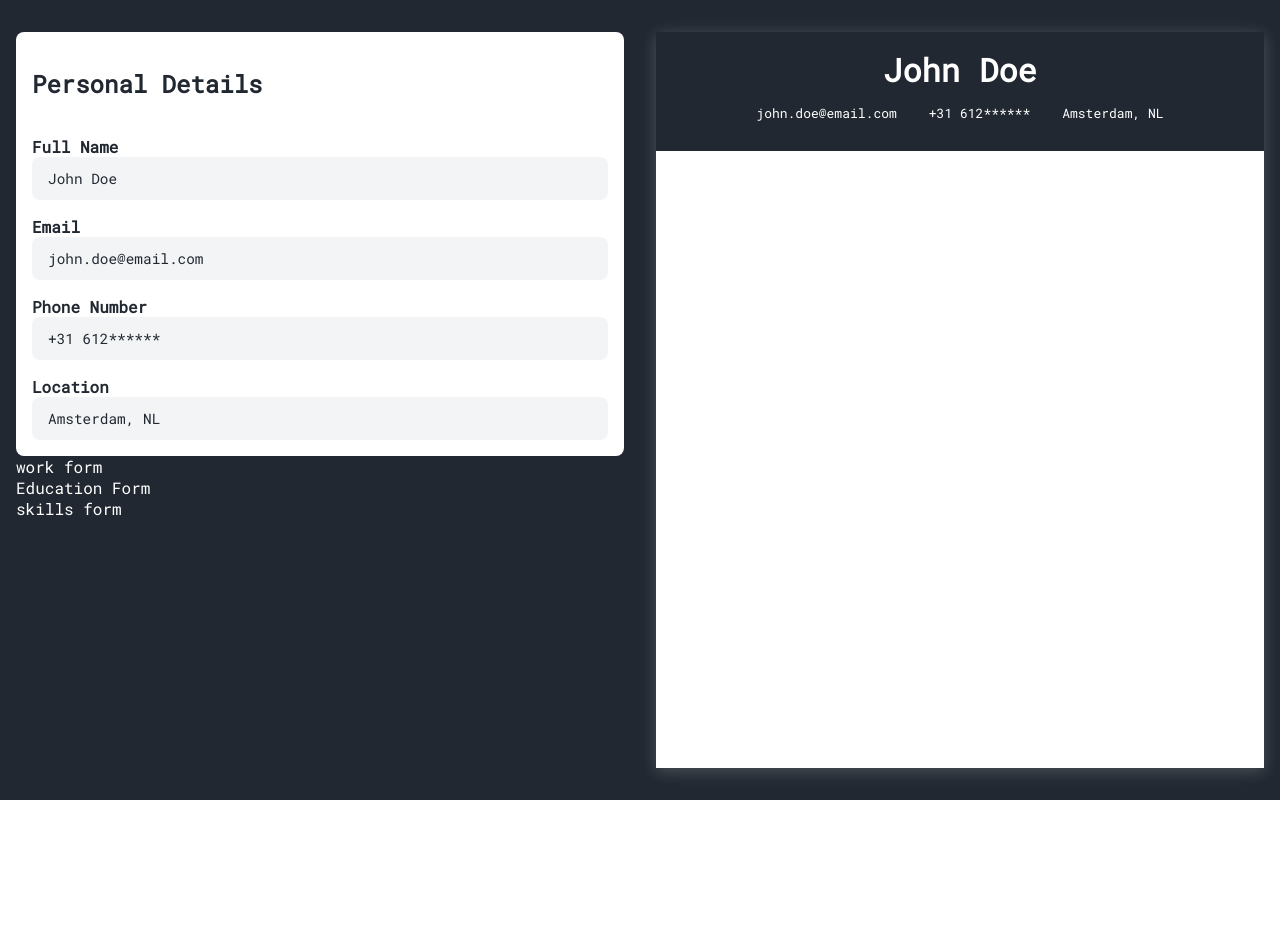
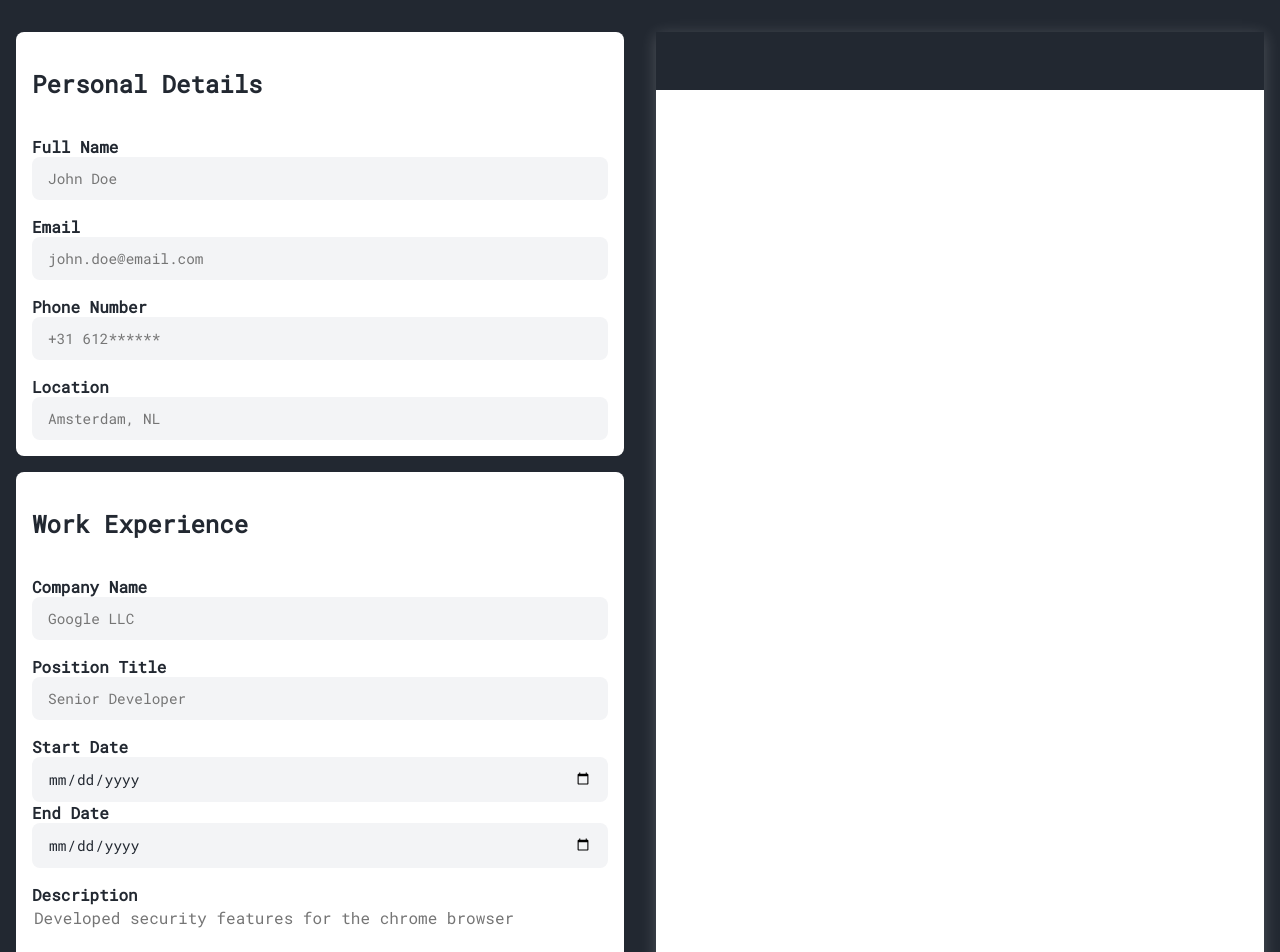
Before and after one commit to AggelosAlmouti/cv-maker-react-app, a React (Vite) app: page / in a window 1280 px wide. Shown: the top 952 px of the page. Before the commit the page ends 800 px from the top, so only its background shows below. Built offline with nearby package versions, Linux system fonts and the light colour scheme.

Commit message:
Add work experience section

```diff
--- a/src/App.jsx
+++ b/src/App.jsx
@@ -7,26 +7,33 @@ import EducationForm from "./components/EducationForm";
 import SkillsForm from "./components/SkillsForm";
 
 function App() {
-  const [personal, setPersonal] = useState({
-    fullName: "John Doe",
-    email: "john.doe@email.com",
-    phone: "+31 612******",
-    location: "Amsterdam, NL",
+  const [data, setData] = useState({
+    // personal
+    fullName: "",
+    email: "",
+    phone: "",
+    location: "",
+    // work
+    company: "",
+    position: "",
+    start: "",
+    end: "",
+    description: "",
   });
 
-  const handlePersonalChange = (e) => {
-    setPersonal({ ...personal, [e.target.name]: e.target.value });
+  const handleDataChange = (e) => {
+    setData({ ...data, [e.target.name]: e.target.value });
   };
 
   return (
     <>
       <div className="forms">
-        <PersonalForm data={personal} onChange={handlePersonalChange} />
-        <WorkForm></WorkForm>
+        <PersonalForm data={data} onChange={handleDataChange} />
+        <WorkForm data={data} onChange={handleDataChange}></WorkForm>
         <EducationForm></EducationForm>
         <SkillsForm></SkillsForm>
       </div>
-      <CVpreview data={personal} />
+      <CVpreview data={data} />
     </>
   );
 }
--- a/src/components/CVpreview.jsx
+++ b/src/components/CVpreview.jsx
@@ -11,6 +11,16 @@ function CVpreview({ data }) {
           <p>{data.location}</p>
         </aside>
       </header>
+
+      <section className="work">
+        <h3>{data.company}</h3>
+        <aside>
+          <p>{data.position}</p>
+          <p>{data.start}</p>
+          <p>{data.end}</p>
+          <p>{data.description}</p>
+        </aside>
+      </section>
     </div>
   );
 }
--- a/src/components/WorkForm.jsx
+++ b/src/components/WorkForm.jsx
@@ -1,5 +1,62 @@
-function WorkForm() {
-  return <section>work form</section>;
+function WorkForm({ data, onChange }) {
+  return (
+    <form>
+      <h2>Work Experience</h2>
+      <div className="group">
+        <label htmlFor="company">Company Name</label>
+        <input
+          id="company"
+          type="text"
+          name="company"
+          value={data.company}
+          onChange={onChange}
+          placeholder="Google LLC"
+        />
+      </div>
+      <div className="group">
+        <label htmlFor="position">Position Title</label>
+        <input
+          id="position"
+          type="text"
+          name="position"
+          value={data.position}
+          onChange={onChange}
+          placeholder="Senior Developer"
+        />
+      </div>
+      <div className="group">
+        <label htmlFor="start">Start Date</label>
+        <input
+          id="start"
+          type="date"
+          name="start"
+          value={data.start}
+          onChange={onChange}
+        />
+
+        <label htmlFor="end">End Date</label>
+        <input
+          id="end"
+          type="date"
+          name="end"
+          value={data.end}
+          onChange={onChange}
+        />
+      </div>
+      <div className="group">
+        <label htmlFor="locadescriptiontion">Description</label>
+        <textarea
+          id="description"
+          name="description"
+          value={data.description}
+          onChange={onChange}
+          rows="3"
+          cols="50"
+          placeholder="Developed security features for the chrome browser"
+        ></textarea>
+      </div>
+    </form>
+  );
 }
 
 export default WorkForm;
--- a/src/styles/index.css
+++ b/src/styles/index.css
@@ -11,6 +11,7 @@ body {
     margin: 0;
     padding: 0;
     font-family: Roboto Mono, sans-serif;
+    background: var(--main-color);
 }
 
 #root {
@@ -20,8 +21,13 @@ body {
     gap: 2rem;
     padding: 2rem 1rem;
     box-sizing: border-box;
-    background: var(--main-color);
     color: var(--secondary-color);
+}
+
+.forms {
+    display: flex;
+    flex-direction: column;
+    gap: 1rem;
 }
 
 form {
```
